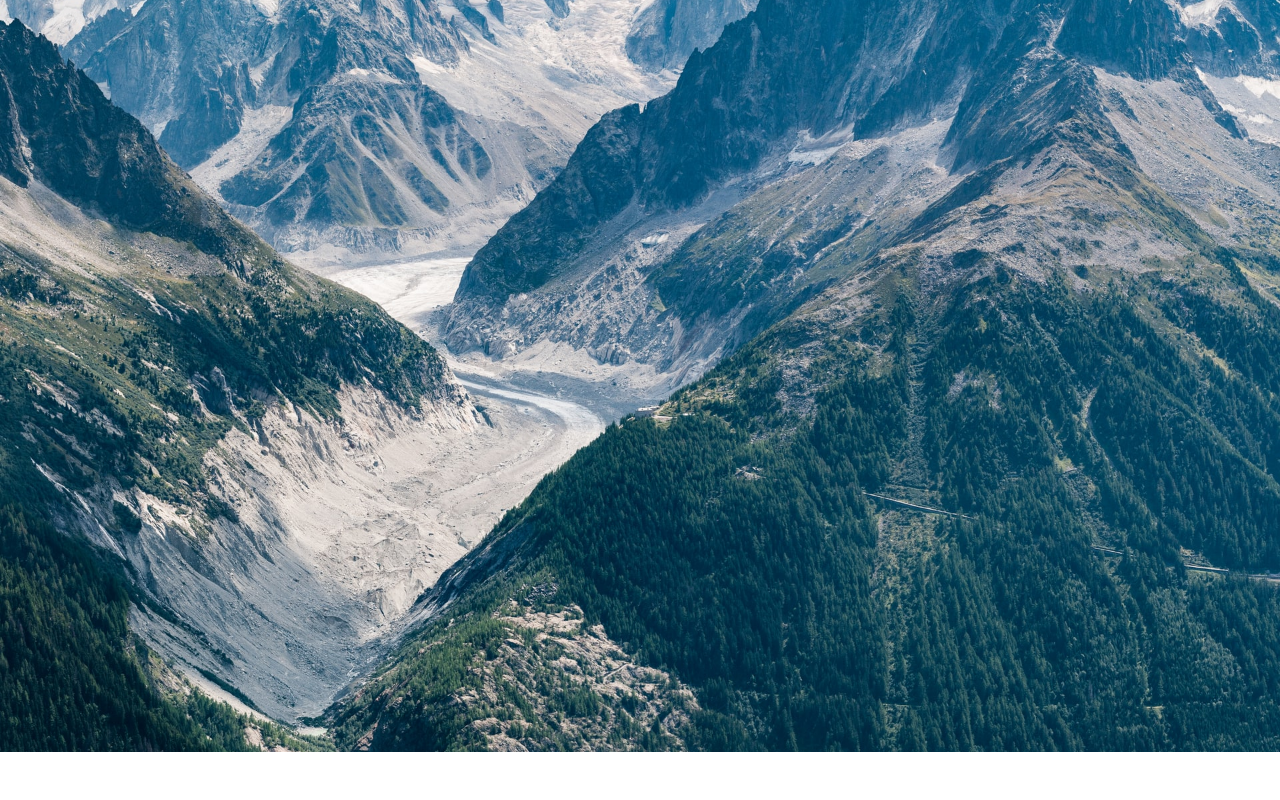
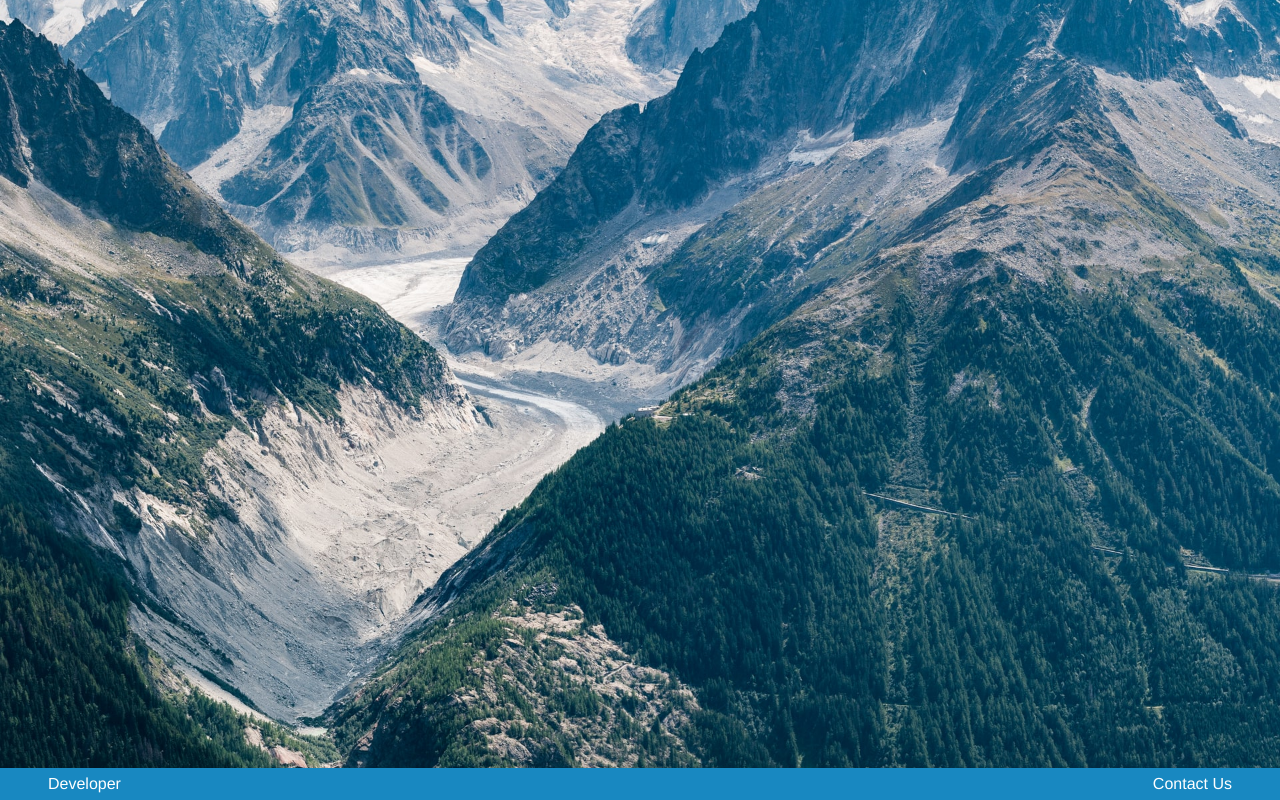
Before and after one commit to T0nyBoy/responsive-menu-bar, a plain HTML site: page index.html in a window 1280 px wide. Shown: the part 435-1235 px from the top of the page. Before the commit the page ends 1187 px from the top, so only its background shows below. Drawn offline with Linux system fonts and the light colour scheme.

Commit message:
footer and button to top added
footer and button to top added

```diff
--- /dev/null
+++ b/footer.css
@@ -0,0 +1,15 @@
+.footerContainer{
+    display: flex;
+    width: 100%;
+    height: 2em;
+    margin-top: 1em;
+
+    padding: 0 3em;
+    box-sizing: border-box;
+
+    justify-content: space-between;
+    align-items: center;
+
+    background-color:  rgb(24, 136, 193);
+    color: white;
+}
--- a/index.html
+++ b/index.html
@@ -11,6 +11,7 @@
         <meta name="description" content="">
         <meta name="viewport" content="width=device-width, initial-scale=1">
         <link rel="stylesheet" href="style.css">
+        <link rel="stylesheet" href="footer.css">
         <link rel="stylesheet" href="https://cdnjs.cloudflare.com/ajax/libs/font-awesome/5.13.0/css/all.min.css">
     </head>
     <body>
@@ -43,6 +44,11 @@
             <i class="fas fa-arrow-alt-circle-up"></i>
         </div>
 
+        <div class="footerContainer">
+            <div class="footerItem">Developer</div>
+            <div class="footerItem">Contact Us</div>
+        </div>
+
         <script src="menu.js" async defer></script>
     </body>
 </html>
--- a/menu.js
+++ b/menu.js
@@ -29,25 +29,18 @@ forSubmenu.addEventListener("click", ()=>{
 
 
 //Make scroll bar change class on scroll below 4.2em
+//Adding to top functionality in the scroll
 window.onscroll = function (e) {
-    if(window.scrollY>20){
+    if(window.scrollY>67){
         menuBar.classList.add("menuScrolled");
+        toTopButton.classList.add("toTopButtonAppear");
+        toTopButton.classList.remove("toTopButtonHide");
     } else if(window.scrollY<=67){
         menuBar.classList.remove("menuScrolled");
-    }
-};
-
-//To Top Button Functionallity----------------
-window.onscroll = function (e) {
-    if(window.scrollY>20){
-        toTopButton.classList.add("toTopButtonAppear");
-        toTopButton.classList.remove("toTopButtonHide");
-    } else if (window.scrollY<=20){
         toTopButton.classList.remove("toTopButtonAppear");
         toTopButton.classList.add("toTopButtonHide");
-    }
+    };
 };
-
 
 toTopButton.addEventListener("click", ()=>{
     document.body.scrollTop = 0; // For Safari
```
